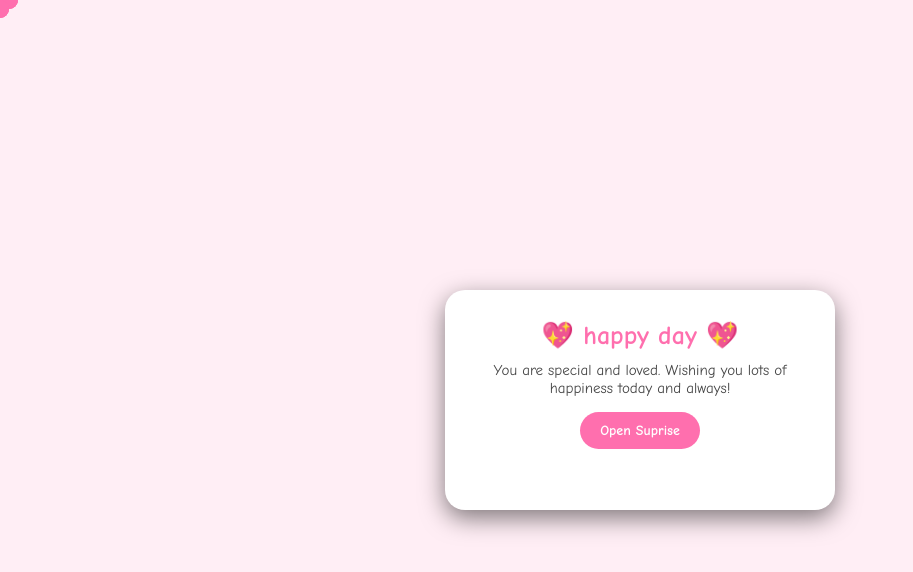
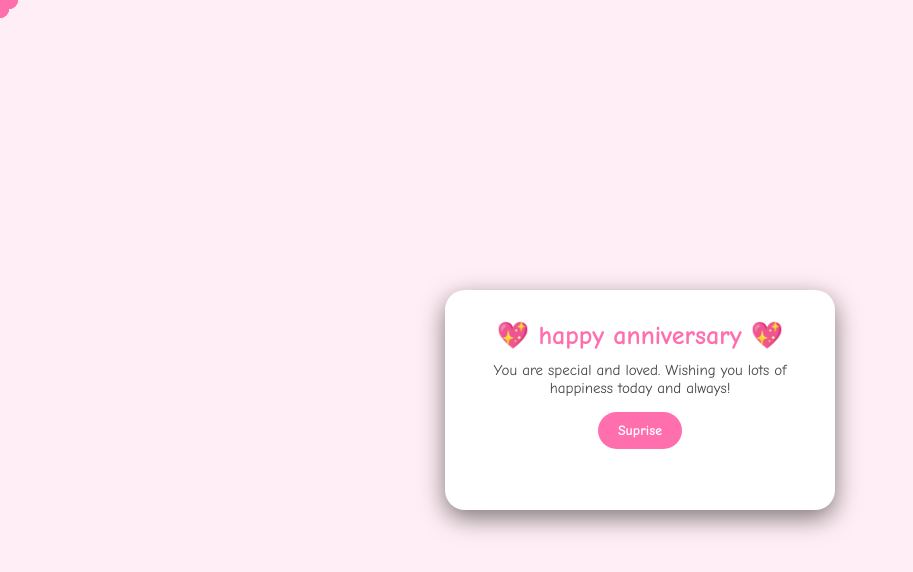
Before and after one commit to ppnav149-dot/PONLORKHTML, a plain HTML site: page index.html in a window 1280 px wide. Shown: the whole page, without its empty margins (0-913 px from the left). Drawn offline with Linux system fonts and the light colour scheme.

Commit message:
change anniversay

```diff
--- a/index.html
+++ b/index.html
@@ -8,12 +8,12 @@
   </head>
   <body>
     <div class="card">
-      <h2>💖 happy day 💖</h2>
+      <h2>💖 happy anniversary 💖</h2>
       <p>
         You are special and loved. Wishing you lots of happiness today and
         always!
       </p>
-      <a href="#" class="btn">Open Suprise</a>
+      <a href="#" class="btn">Suprise</a>
     </div>
     <div class="heart"></div>
     <div class="heart"></div>
```
